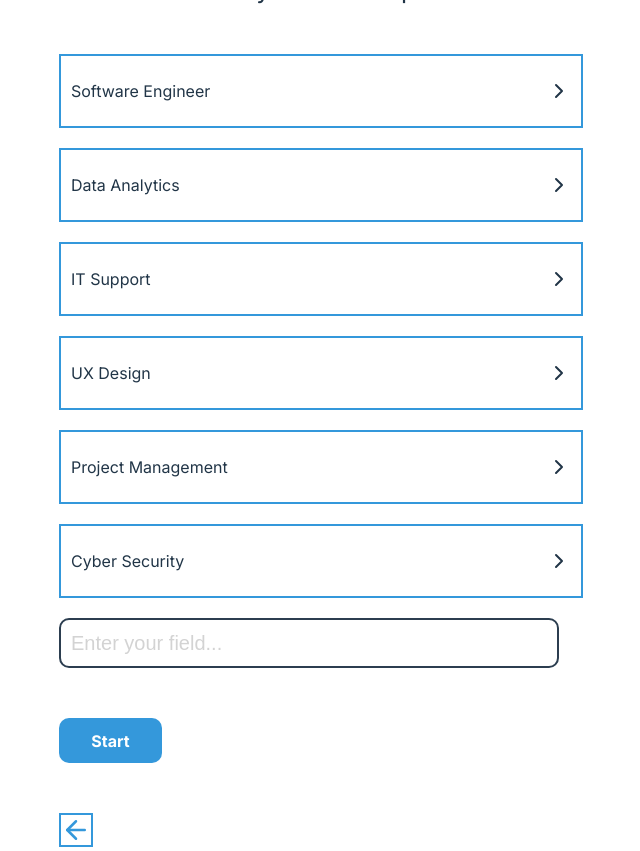
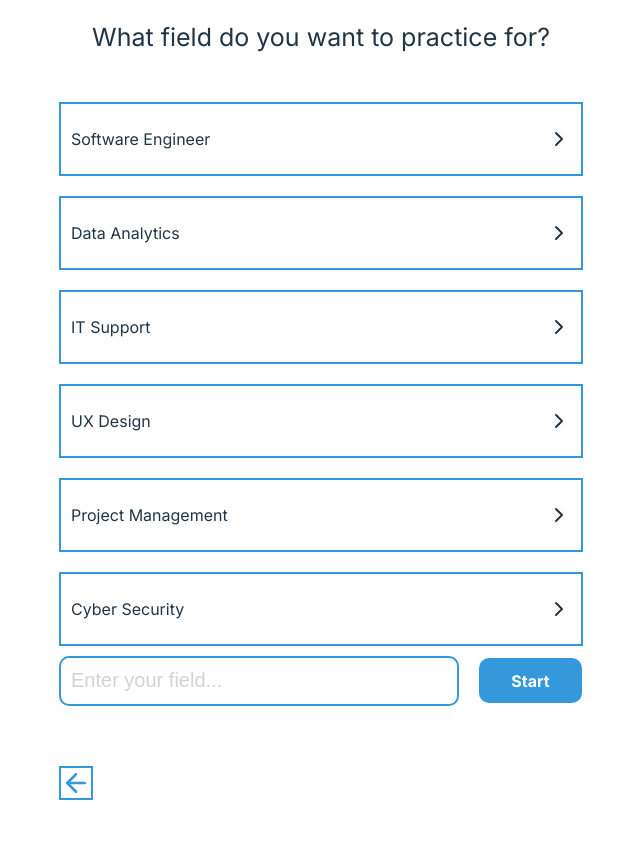
Before and after one commit to Hussein-Abdallah0/CareerForgeAI, a React (Vite) app in the folder frontend/: page /interview/start in a window 1280 px wide. Shown: the whole page, without its empty margins (319-959 px from the left). After the commit the page ends 804 px from the top, so only its background shows below. Built offline with nearby package versions, Linux system fonts and the light colour scheme.

Commit message:
Fix styling of input in job title page

```diff
--- a/frontend/src/pages/Interview/JobTitle/styles.css
+++ b/frontend/src/pages/Interview/JobTitle/styles.css
@@ -38,3 +38,22 @@
   color: var(--secondary);
   margin-top: 50px;
 }
+
+.custom-job-input {
+  display: flex;
+  align-items: center;
+  gap: 20px;
+}
+
+.custom-job-input input {
+  border: 2px var(--secondary) solid;
+  margin: 0;
+}
+.custom-job-input label {
+  display: none;
+}
+
+.custom-job-input .input-div {
+  width: 400px;
+  height: 50px;
+}
```
